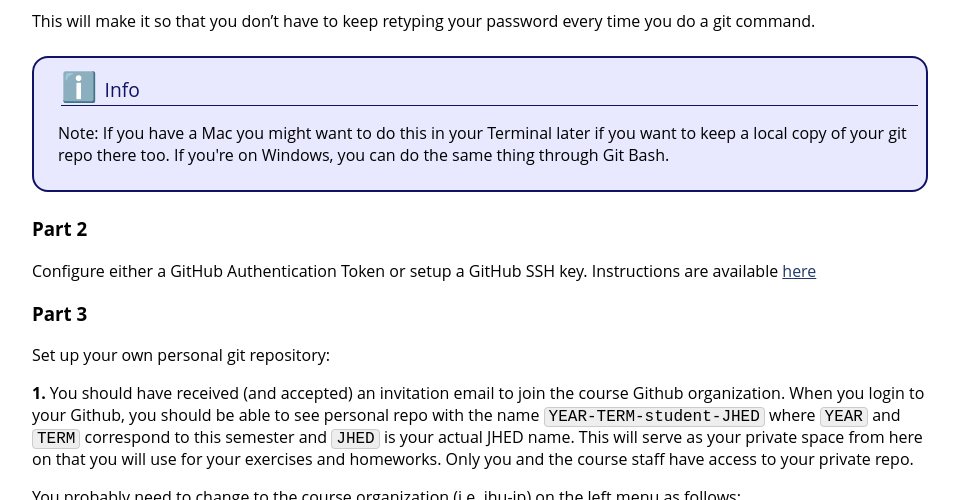
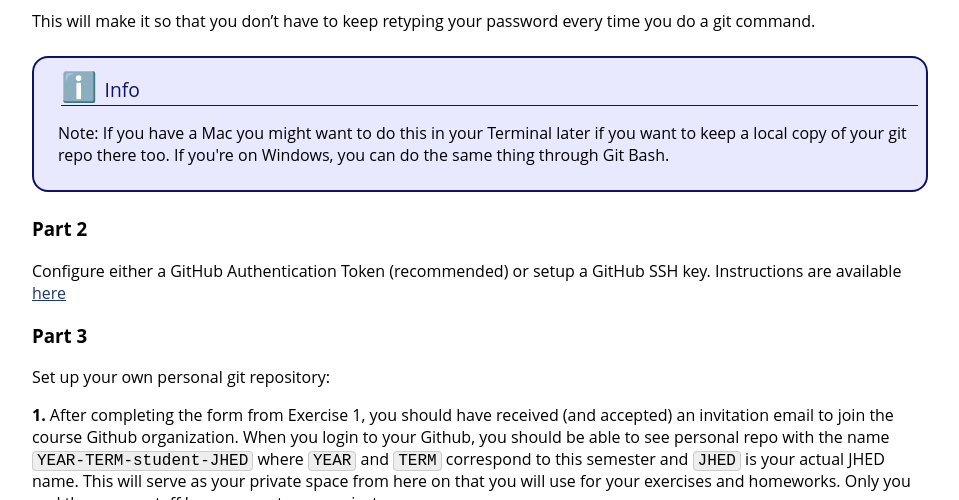
Before and after one commit to jhu-ip/cs220-sp26, a Jekyll site: the page built from exercise/ex03a.md, in a window 1280 px wide and 900 px high, scrolled down 1461 px, cut to the strip 0-500 px from the top of the window. Shown: the whole strip, without its empty margins (160-1119 px from the left). Built offline with Jekyll 4.4.1, drawn with Linux system fonts in a browser that asks for light colours.

Commit message:
ex03a.md: fixed typos

```diff
--- a/exercise/ex03a.md
+++ b/exercise/ex03a.md
@@ -71,12 +71,12 @@ This will make it so that you don't have to keep retyping your password every ti
 
 ### Part 2
 
-Configure either a GitHub Authentication Token or setup a GitHub SSH key.  Instructions are available [here](../resources/github-ssh)
+Configure either a GitHub Authentication Token (recommended) or setup a GitHub SSH key.  Instructions are available [here](../resources/github-ssh)
 
 ### Part 3
 Set up your own personal git repository:
 
-**1.**	You should have received (and accepted) an invitation email to join the course Github organization. When you login to your Github, you should be able to see personal repo with the name `YEAR-TERM-student-JHED` where `YEAR` and `TERM` correspond to this semester and `JHED` is your actual JHED name. This will serve as your private space from here on
+**1.**	After completing the form from Exercise 1, you should have received (and accepted) an invitation email to join the course Github organization. When you login to your Github, you should be able to see personal repo with the name `YEAR-TERM-student-JHED` where `YEAR` and `TERM` correspond to this semester and `JHED` is your actual JHED name. This will serve as your private space from here on
 that you will use for your exercises and homeworks. Only you and the course staff have access to your private repo.
 
 You probably need to change to the course organization (i.e. jhu-ip) on the left menu as follows:
```
